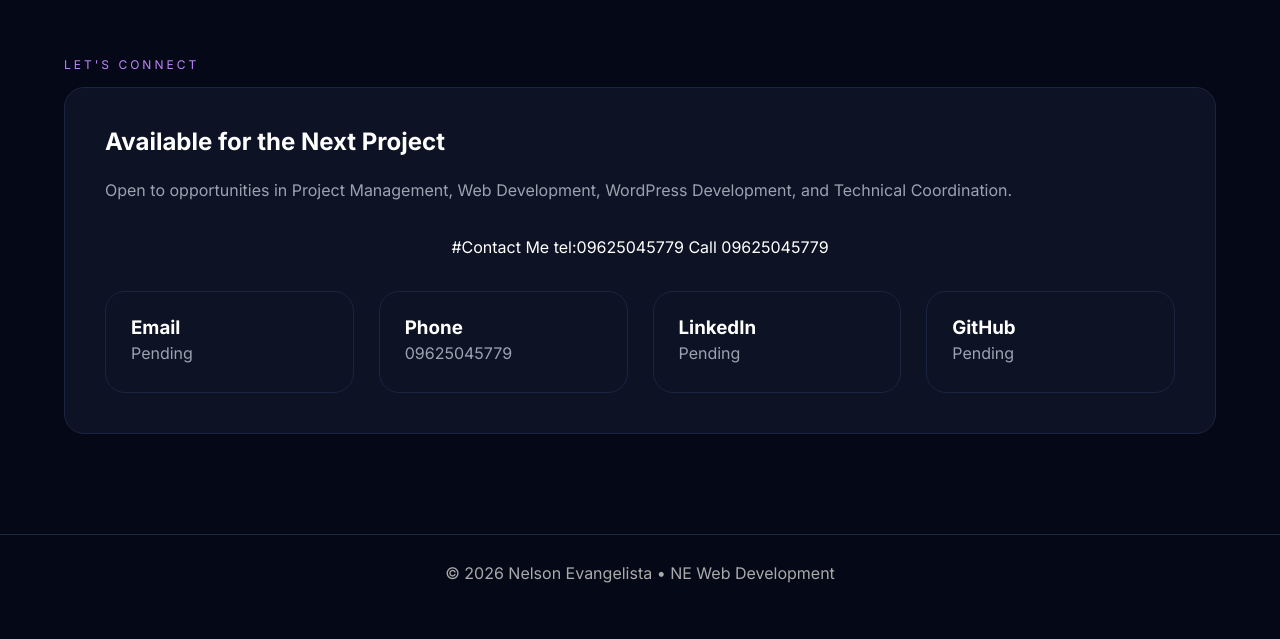
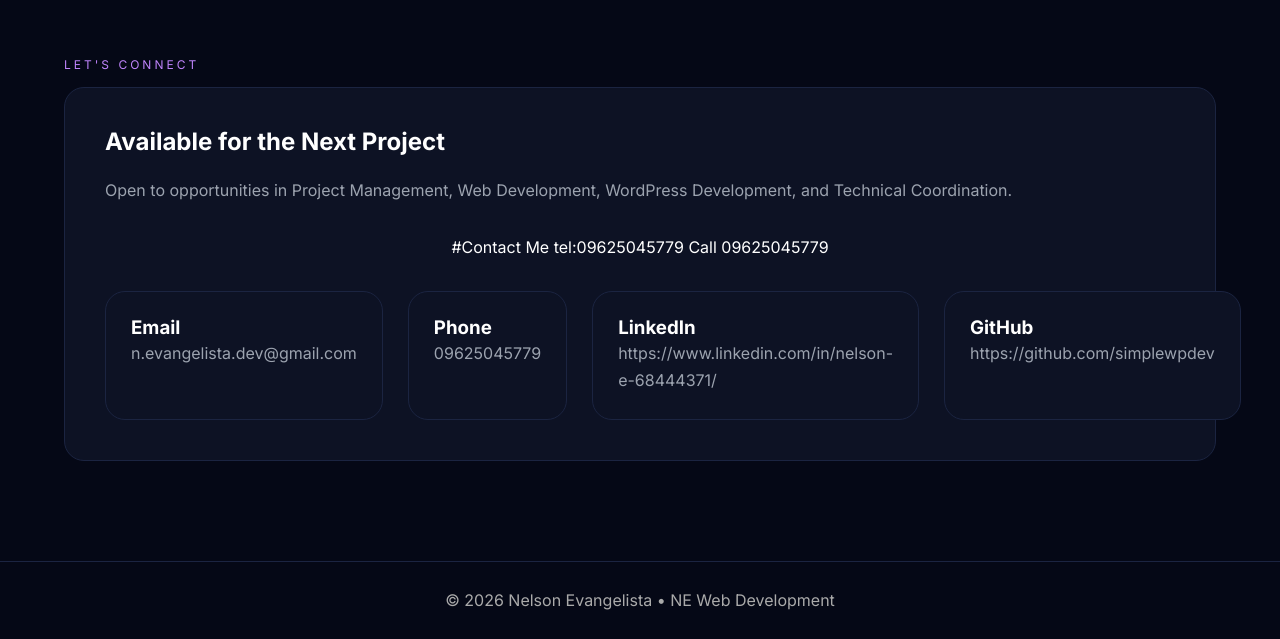
Before and after one commit to simplewpdev/simplewpdev.github.io, a plain HTML site: page index.html in a window 1280 px wide. Shown: the part 4141-4780 px from the top of the page. Before the commit the page ends 4753 px from the top, so only its background shows below. Drawn offline with Linux system fonts and the light colour scheme.

Commit message:
Update index.html

```diff
--- a/index.html
+++ b/index.html
@@ -721,7 +721,7 @@ Call 09625045779
 
 <div class="card contact-card">
 <h3>Email</h3>
-<p>Pending</p>
+<p>n.evangelista.dev@gmail.com</p>
 </div>
 
 <div class="card contact-card">
@@ -731,12 +731,12 @@ Call 09625045779
 
 <div class="card contact-card">
 <h3>LinkedIn</h3>
-<p>Pending</p>
+<p>https://www.linkedin.com/in/nelson-e-68444371/</p>
 </div>
 
 <div class="card contact-card">
 <h3>GitHub</h3>
-<p>Pending</p>
+<p>https://github.com/simplewpdev</p>
 </div>
 
 </div>
```
